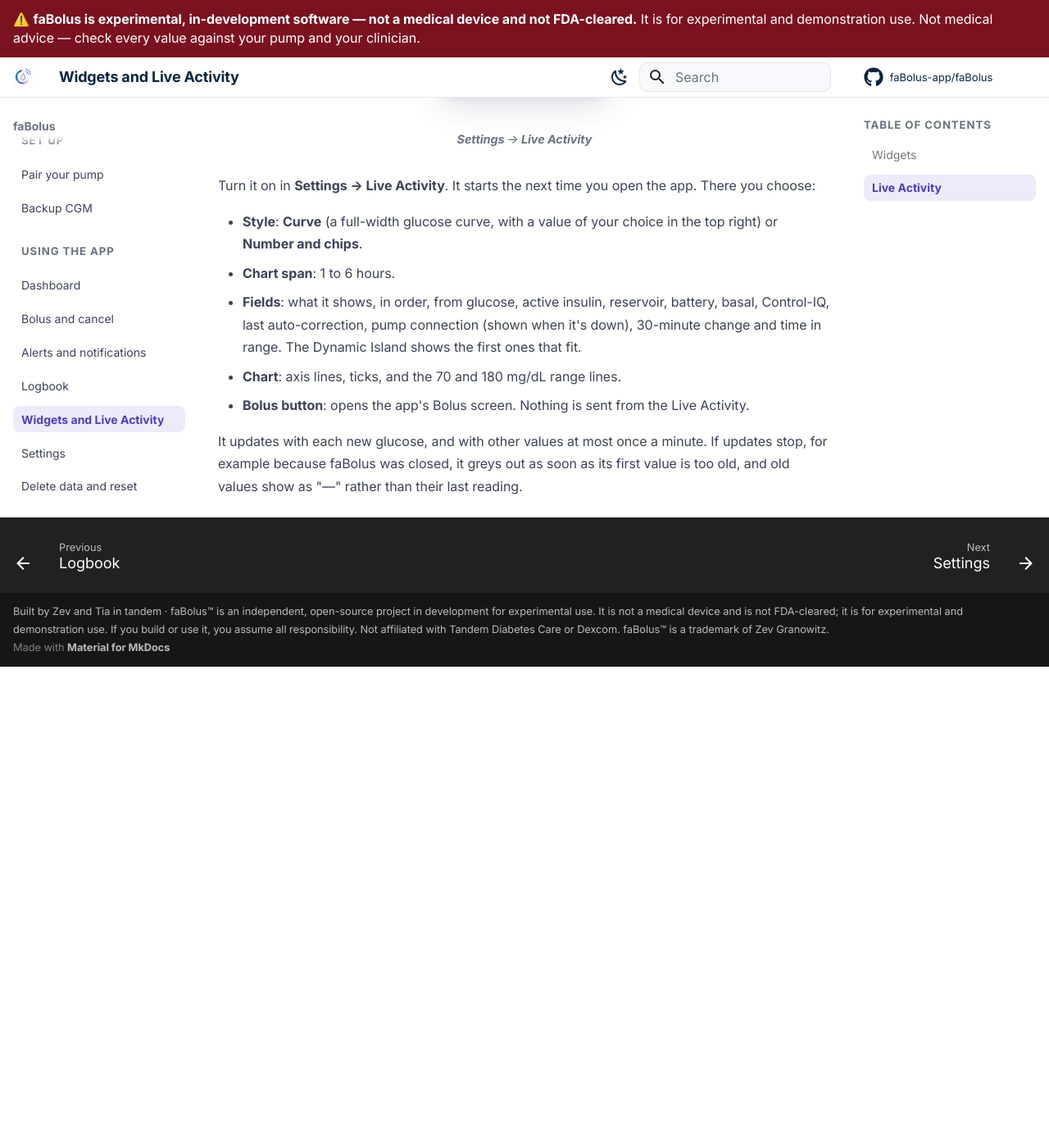
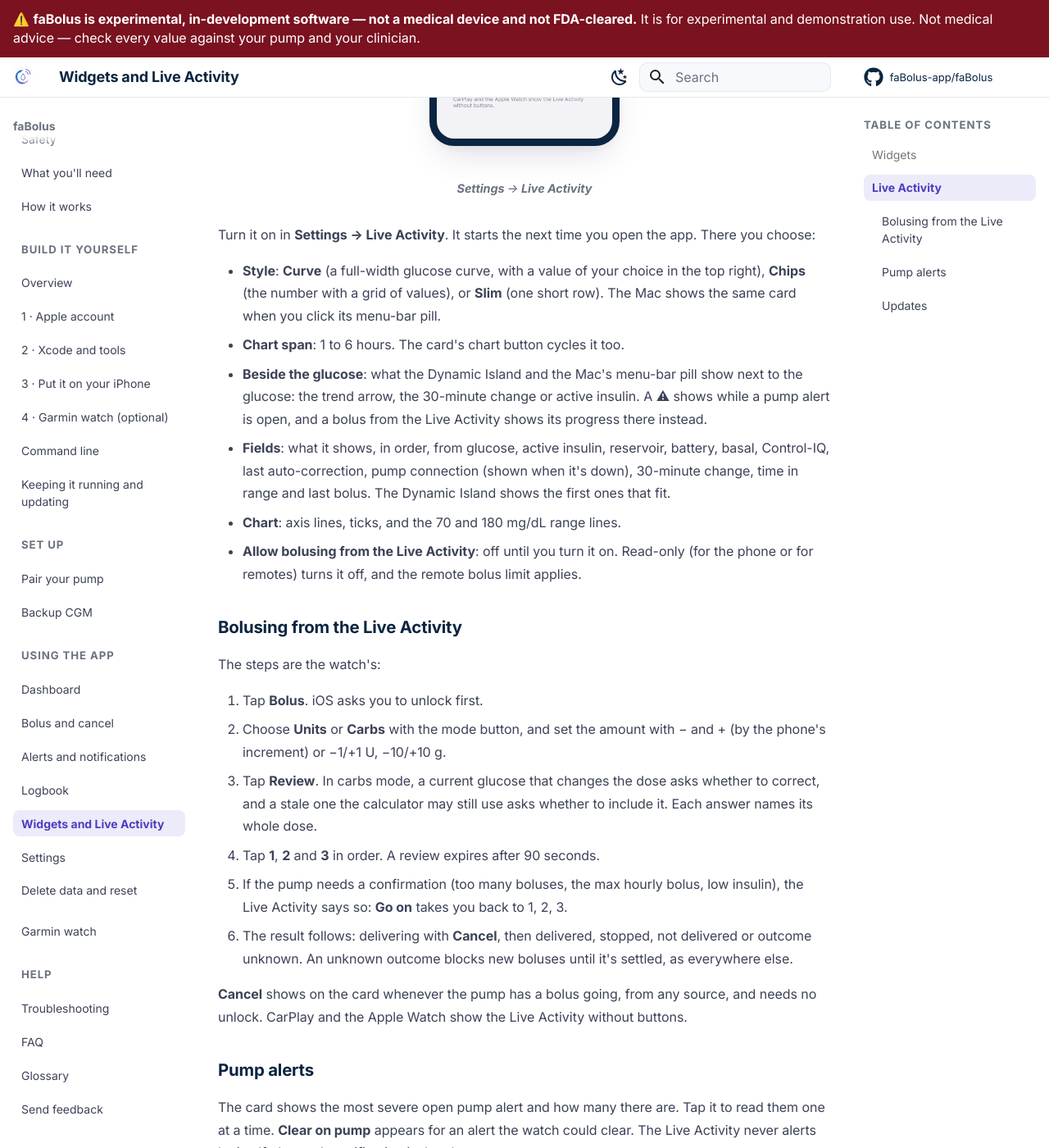
Before and after one commit to faBolus-app/faBolus, an MkDocs documentation site: the page built from docs/remotes/iphone-widgets.md, in a window 1280 px wide and 1400 px high, scrolled down 1640 px. Shown: the whole window at 82% size. Built offline with MkDocs 1.6.1 and Material for MkDocs 9.7.7, drawn with Linux system fonts in a browser that asks for light colours; comment, search, counter and statistics services are not loaded; before the commit the page ends 2453 px from its top, so only the background shows below that; some of the changed text lies outside the part shown.

Commit message:
docs: the Live Activity's bolus, alerts and settings, and its design
The design (docs/plans/live-activity-bolus.md): which surface it is, each screen, how each confirmation
is answered, failures and unknown outcomes, what iOS allows on the Mac, in CarPlay and on the Watch, and
what to check on a device before real use.

Co-Authored-By: Claude Opus 5.5 <noreply@anthropic.com>

```diff
--- a/docs/remotes/iphone-widgets.md
+++ b/docs/remotes/iphone-widgets.md
@@ -1,7 +1,8 @@
 # Widgets and Live Activity
 
-Widgets and the Live Activity show what faBolus last published, with its age. They can't reach the pump
-and can't bolus: a tap opens the app.
+Widgets and the Live Activity show what faBolus last published, with its age. The widgets can't reach the
+pump: a tap opens the app. The Live Activity can also bolus, cancel a bolus and clear a pump alert, as the
+watch can, if you allow it.
 
 ## Widgets
 
@@ -19,7 +20,8 @@ publishing for about 6 minutes, they show that no pump is connected.
 
 ## Live Activity
 
-Glucose on the Lock Screen and in the Dynamic Island while faBolus runs.
+Glucose on the Lock Screen and in the Dynamic Island while faBolus runs, and wherever iOS shows your
+iPhone's Live Activities: the Mac's menu bar, CarPlay and the Apple Watch Smart Stack.
 
 <figure class="cx2-shot phone" markdown="span">
   ![Live Activity settings](../assets/screenshots/live-activity-settings.png)
@@ -28,14 +30,45 @@ Glucose on the Lock Screen and in the Dynamic Island while faBolus runs.
 
 Turn it on in **Settings → Live Activity**. It starts the next time you open the app. There you choose:
 
-- **Style**: **Curve** (a full-width glucose curve, with a value of your choice in the top right) or
-  **Number and chips**.
-- **Chart span**: 1 to 6 hours.
+- **Style**: **Curve** (a full-width glucose curve, with a value of your choice in the top right),
+  **Chips** (the number with a grid of values), or **Slim** (one short row). The Mac shows the same card
+  when you click its menu-bar pill.
+- **Chart span**: 1 to 6 hours. The card's chart button cycles it too.
+- **Beside the glucose**: what the Dynamic Island and the Mac's menu-bar pill show next to the glucose:
+  the trend arrow, the 30-minute change or active insulin. A ⚠ shows while a pump alert is open, and a
+  bolus from the Live Activity shows its progress there instead.
 - **Fields**: what it shows, in order, from glucose, active insulin, reservoir, battery, basal,
-  Control-IQ, last auto-correction, pump connection (shown when it's down), 30-minute change and time in
-  range. The Dynamic Island shows the first ones that fit.
+  Control-IQ, last auto-correction, pump connection (shown when it's down), 30-minute change, time in
+  range and last bolus. The Dynamic Island shows the first ones that fit.
 - **Chart**: axis lines, ticks, and the 70 and 180 mg/dL range lines.
-- **Bolus button**: opens the app's Bolus screen. Nothing is sent from the Live Activity.
+- **Allow bolusing from the Live Activity**: off until you turn it on. Read-only (for the phone or for
+  remotes) turns it off, and the remote bolus limit applies.
+
+### Bolusing from the Live Activity
+
+The steps are the watch's:
+
+1. Tap **Bolus**. iOS asks you to unlock first.
+2. Choose **Units** or **Carbs** with the mode button, and set the amount with − and + (by the phone's
+   increment) or −1/+1 U, −10/+10 g.
+3. Tap **Review**. In carbs mode, a current glucose that changes the dose asks whether to correct, and a
+   stale one the calculator may still use asks whether to include it. Each answer names its whole dose.
+4. Tap **1**, **2** and **3** in order. A review expires after 90 seconds.
+5. If the pump needs a confirmation (too many boluses, the max hourly bolus, low insulin), the Live
+   Activity says so: **Go on** takes you back to 1, 2, 3.
+6. The result follows: delivering with **Cancel**, then delivered, stopped, not delivered or outcome
+   unknown. An unknown outcome blocks new boluses until it's settled, as everywhere else.
+
+**Cancel** shows on the card whenever the pump has a bolus going, from any source, and needs no unlock.
+CarPlay and the Apple Watch show the Live Activity without buttons.
+
+### Pump alerts
+
+The card shows the most severe open pump alert and how many there are. Tap it to read them one at a time.
+**Clear on pump** appears for an alert the watch could clear. The Live Activity never alerts by itself:
+the app's notification is the alert.
+
+### Updates
 
 It updates with each new glucose, and with other values at most once a minute. If updates stop, for
 example because faBolus was closed, it greys out as soon as its first value is too old, and old values
```
Also changed, not shown: CHANGELOG.md (+15 -0 lines), docs/architecture.md (+3 -2 lines), docs/faq.md (+3 -1 lines), docs/glossary.md (+2 -2 lines), docs/plans/live-activity-bolus.md (added, +231 -0 lines), docs/assets/screenshots/live-activity-settings.png.
